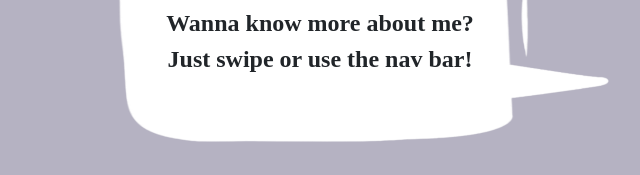
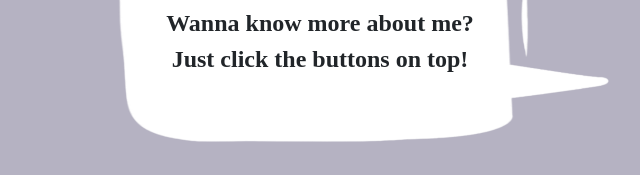
Before and after one commit to AnthonyDM-Dev/My_personal_website, a plain HTML site: page index.html in a window 1280 px wide. Shown: the part 419-594 px from the top of the page, 16-656 px from the left. Drawn offline with Linux system fonts and the light colour scheme; a web font is replaced by a local one.

Commit message:
Update index.html

```diff
--- a/index.html
+++ b/index.html
@@ -59,7 +59,7 @@
                 <img class='intro-bubble-image d-block d-sm-block d-md-none' src='img/bubble-cloud-vert.png'>
                 <div class='intro-text d-flex flex-column justify-content-center'>
                     <h1 class='text-center intro-title-1'>Welcome to my site!</h1>
-                    <p class='text-center intro-title-2'>Wanna know more about me?<br>Just swipe or use the nav bar!</p>
+                    <p class='text-center intro-title-2'>Wanna know more about me?<br>Just click the buttons on top!</p>
                 </div>
               </div>
               <div class='intro-image col-6 col-md-5'>
```
